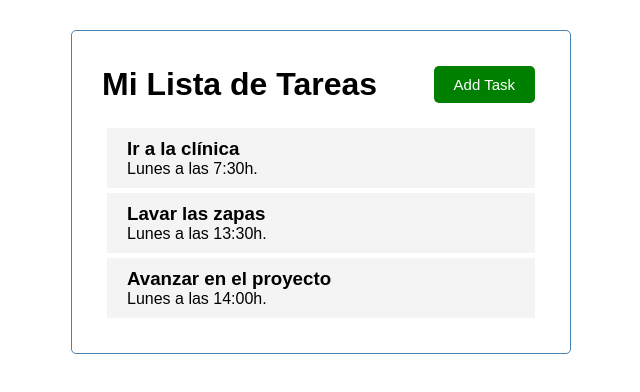
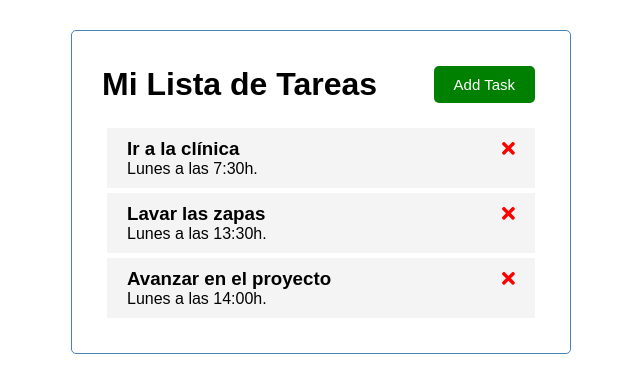
Before and after one commit to lautarobg2/task-list, an Angular app: page / in a window 1280 px wide. Shown: the top 392 px of the page, without its empty margins (319-959 px from the left). Built offline with nearby package versions, Linux system fonts and the light colour scheme.

Commit message:
componente lista de items

```diff
--- a/package.json
+++ b/package.json
@@ -18,6 +18,11 @@
     "@angular/platform-browser": "~13.1.0",
     "@angular/platform-browser-dynamic": "~13.1.0",
     "@angular/router": "~13.1.0",
+    "@fortawesome/angular-fontawesome": "^0.10.1",
+    "@fortawesome/fontawesome-svg-core": "~1.2.36",
+    "@fortawesome/free-brands-svg-icons": "^5.15.4",
+    "@fortawesome/free-regular-svg-icons": "^5.15.4",
+    "@fortawesome/free-solid-svg-icons": "^5.15.4",
     "rxjs": "~7.4.0",
     "tslib": "^2.3.0",
     "zone.js": "~0.11.4"
--- a/src/app/app.module.ts
+++ b/src/app/app.module.ts
@@ -6,6 +6,7 @@
 import { ButtonComponent } from './components/button/button.component';
 import { TasksComponent } from './components/tasks/tasks.component';
 import { TaskItemComponent } from './components/task-item/task-item.component';
+import { FontAwesomeModule } from '@fortawesome/angular-fontawesome';
 
 @NgModule({
   declarations: [
@@ -16,7 +17,8 @@
     TaskItemComponent
   ],
   imports: [
-    BrowserModule
+    BrowserModule,
+    FontAwesomeModule
   ],
   providers: [],
   bootstrap: [AppComponent]
--- a/src/app/components/task-item/task-item.component.html
+++ b/src/app/components/task-item/task-item.component.html
@@ -1,4 +1,8 @@
 <div class="task">
-    <h3>{{ task.text }}</h3>
-    <P>{{ task.date }}</P>
+    <h3>
+        {{ task.text }}
+        <fa-icon [icon]="faTimes" [ngStyle]="{'color': 'red'}"></fa-icon>
+    </h3>
+
+    <p>{{ task.date }}</p>
 </div>
--- a/src/app/components/task-item/task-item.component.ts
+++ b/src/app/components/task-item/task-item.component.ts
@@ -1,6 +1,8 @@
 import { Component, OnInit, Input } from '@angular/core';
 import { task } from 'src/app/task-interface';
 import { TASKS } from "../../mock-task";
+import { faTimes} from '@fortawesome/free-solid-svg-icons';
+
 
 @Component({
   selector: 'app-task-item',
@@ -10,6 +12,8 @@
 export class TaskItemComponent implements OnInit {
 
   @Input() task: task = TASKS [0];
+  faTimes = faTimes;
+
 
   constructor() { }
 
```
Also changed, not shown: 1 other file (tests, documents, lock files or other folders).
